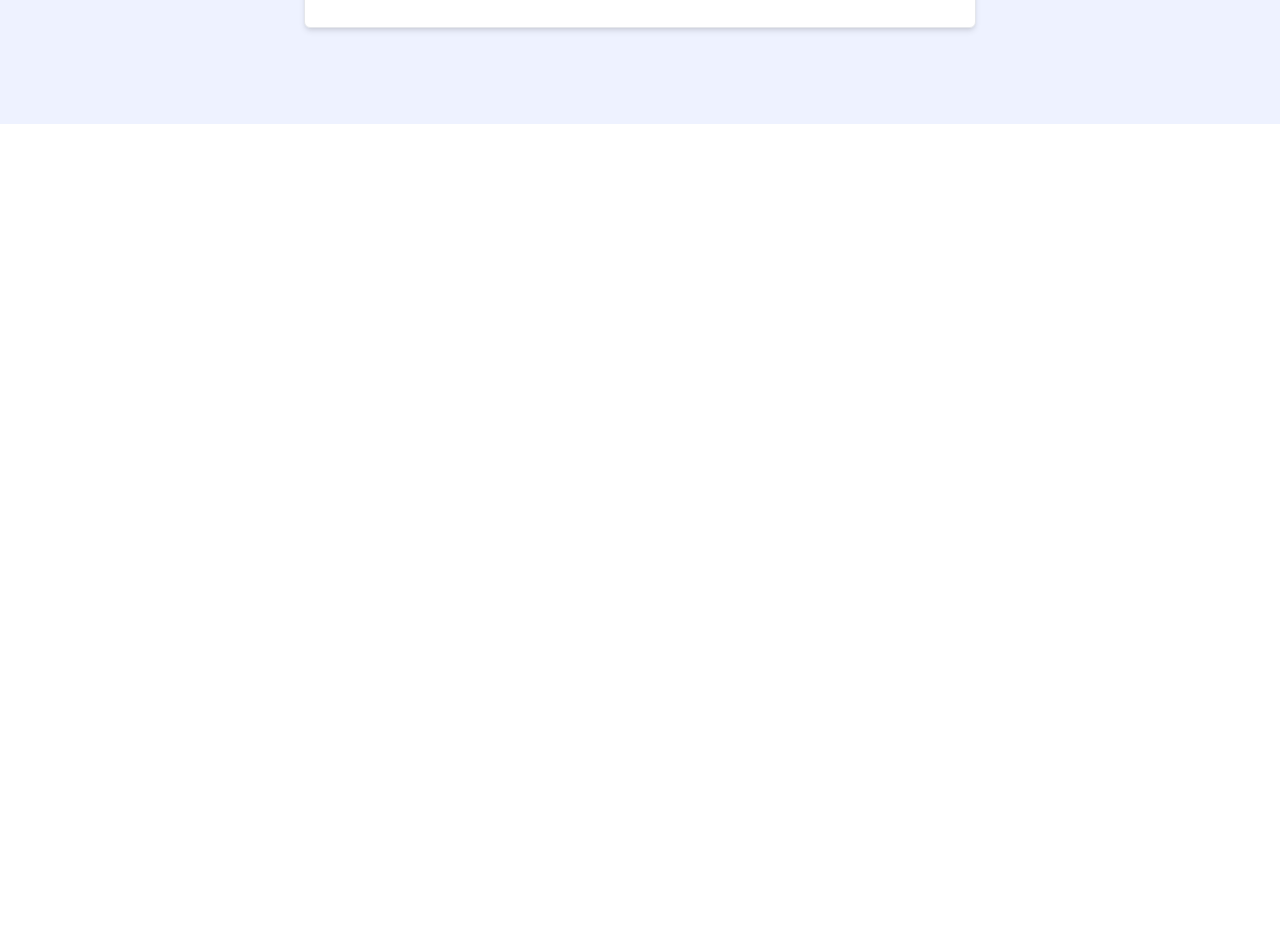
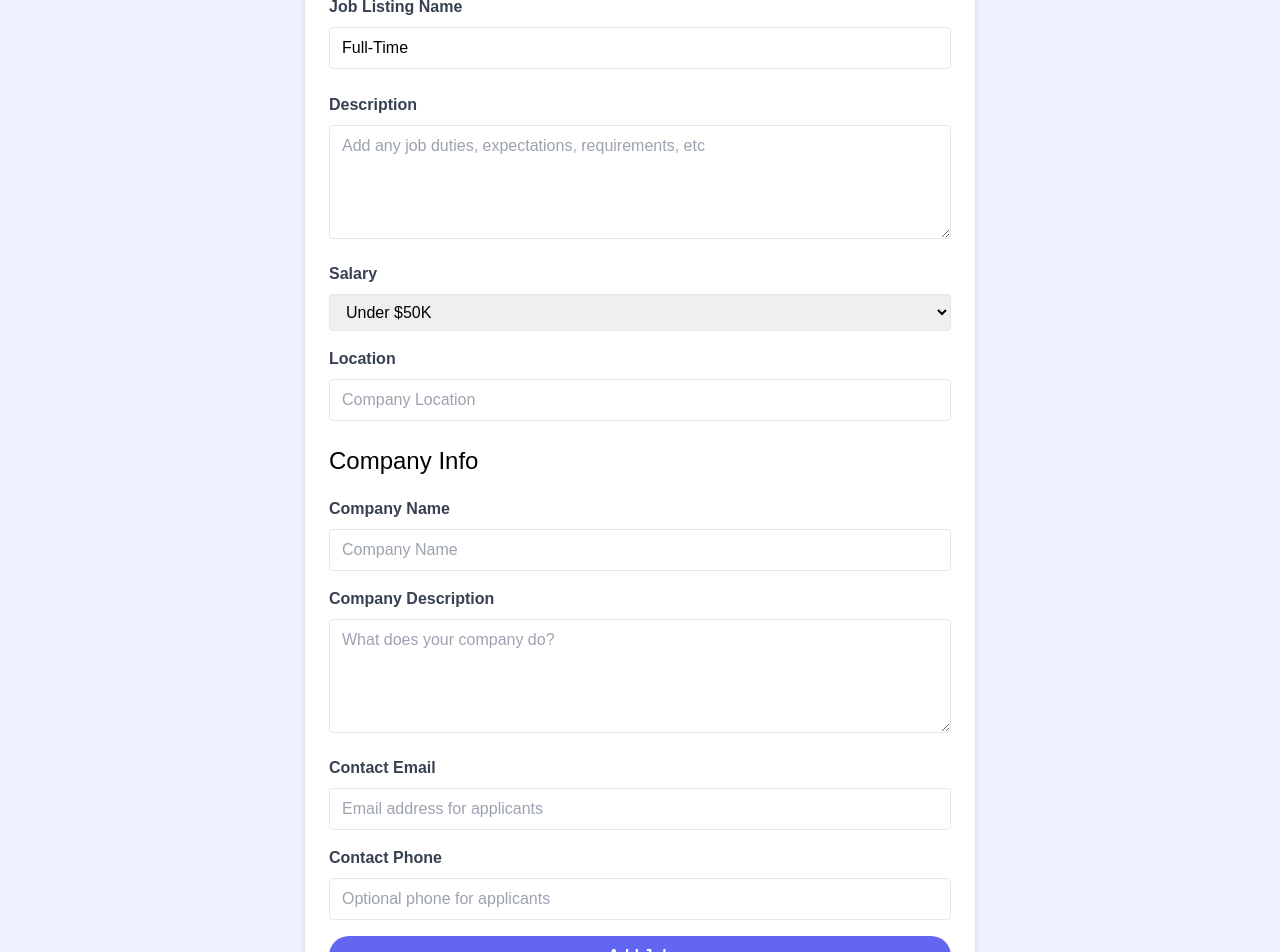
Before and after one commit to hongduck710/REACT-CRASH-2024, a React (Vite) app: page /add-job in a window 1280 px wide. Shown: the part 360-1312 px from the top of the page. Before the commit the page ends 800 px from the top, so only its background shows below. Built offline with nearby package versions, Linux system fonts and the light colour scheme.

Commit message:
2:45:41 까지 완료. 삭제 기능 구현 중

```diff
--- a/src/App.jsx
+++ b/src/App.jsx
@@ -11,19 +11,37 @@
 import JobPage, { jobLoader } from './pages/JobPage';
 import AddJobPage from './pages/AddJobPage';
 
+const App = () => {
+
+  // Job 삭제
+  const addJob = async (newJob) => {
+    const res = await fetch("/api/jobs", {
+      method: "POST",
+      headers: {
+        "Content-Type": "application/json"
+      },
+      body: JSON.stringify(newJob)
+    });
+    return;
+  }
+
+  // Job 추가
+  const deleteJob = async (id) => {
+    console.log("delete", id);
+  }
+
   const router = createBrowserRouter(
     createRoutesFromElements(
     <Route path='/' element={<MainLayout />} >
       <Route index element={ <HomePage /> } />
       <Route path='/jobs' element= { <JobsPage /> } />
-    <Route path='/add-job' element= { <AddJobPage/> } />
-    <Route path='/jobs/:id' element={ <JobPage /> } loader={ jobLoader } />
+      <Route path='/add-job' element= { <AddJobPage addJobSubmit={addJob} /> } />
+      <Route path='/jobs/:id' element={ <JobPage deleteJob={ deleteJob } /> } loader={ jobLoader } />
       <Route path='*'  element= { <NotFoundPage /> } />
     </Route>
     )
   );
 
-const App = () => {
   return <RouterProvider router = { router } />
 
 };
--- a/src/jobs.json
+++ b/src/jobs.json
@@ -83,6 +83,20 @@
         "contactEmail": "contact@ipsumlorem.com",
         "contactPhone": "555-555-5555"
       }
+    },
+    {
+      "title": "컴미월드 구인",
+      "type": "",
+      "location": "서울",
+      "description": "안녕? 난 컴미야",
+      "salary": "$100K - 125K",
+      "company": {
+        "name": "컴미월드",
+        "description": "ㅇㅇㅇ",
+        "contactEmail": "commi1234@gmail.com",
+        "contactPhone": "1234-1234-1234"
+      },
+      "id": "15W-7ee"
     }
   ]
 }
--- a/src/pages/AddJobPage.jsx
+++ b/src/pages/AddJobPage.jsx
@@ -1,22 +1,45 @@
 import { useState } from "react";
+import { useNavigate } from "react-router-dom";
 
-const AddJobPage = () => {
-    const [title, setTitle] = useState('');
+const AddJobPage = ({ addJobSubmit }) => {
+    const [title, setTitle] = useState('Full-Time');
     const [type, setType] = useState('');
     const [location, setLocation] = useState('');
     const [description, setDescription] = useState('');
-    const [salary, setSalary] = useState('');
+    const [salary, setSalary] = useState('Under $50K');
     const [companyName, setCompanyName] = useState('');
     const [companyDescription, setCompanyDescription] = useState('');
     const [contactEmail, setContactEmail] = useState('');
     const [contactPhone, setContactPhone] = useState('');
+
+    const navigate = useNavigate();
+
+    const submitForm = (e) => {
+        e.preventDefault();
+        const newJob = {
+            title,
+            type,
+            location,
+            description,
+            salary,
+            company: {
+                name: companyName,
+                description: companyDescription,
+                contactEmail,
+                contactPhone,
+            },
+        };
+        addJobSubmit(newJob);
+
+        return navigate("/jobs");
+    };
 
     return (
         <section className="bg-indigo-50">
             <div className="container m-auto max-w-2xl py-24">
                 <div className="bg-white px-6 py-8 mb-4 shadow-md rounded-md
                 border m-4 md:m-0">
-                    <form>
+                    <form onSubmit={submitForm}>
                         <h2 className="text-3xl text-center font-semibold mb-6">Add Job</h2>
                         <div className="mb-4">
                             <label htmlFor="type" className="block text-gray-700 font-bold mb-2">
@@ -28,13 +51,167 @@
                                 className="border rounded w-full py-2 px-3"
                                 required
                                 value={type}
+                                onChange={(e) =>  setType(e.target.value)}
                             >
                                 <option value='Full-Time'>Full-Time</option>
                                 <option value='Part-Time'>Part-Time</option>
                                 <option value="Remote">Remote</option>
                                 <option value="Internship">Internship</option>
                             </select>
-
+                        </div>
+                        <div className="mb-4">
+                            <label className="block text-gray-700 font-bold mb-2">
+                                Job Listing Name
+                            </label>
+                            <input
+                                type="text"
+                                id="title"
+                                name="title"
+                                className="border rounded w-full py-2 px-3 mb-2"
+                                placeholder="eg. Beautiful Apartment In Miami"
+                                required
+                                value={title}
+                                onChange={(e) => setTitle(e.target.value)}
+                            />
+                        </div>
+                        <div className="mb-4">
+                            <label
+                                htmlFor="decription"
+                                className="block text-gray-700 font-bold mb-2"
+                            >
+                                Description
+                            </label>
+                            <textarea
+                                id="description"
+                                name="description"
+                                className="border rounded w-full py-2 px-3"
+                                rows="4"
+                                placeholder="Add any job duties, expectations, requirements, etc"
+                                value={description}
+                                onChange={(e) => setDescription(e.target.value)}
+                            ></textarea>
+                        </div>
+                        <div className="mb-4">
+                            <label
+                                htmlFor="type"
+                                className="block text-gray-700 font-bold mb-2"
+                            >
+                                Salary
+                            </label>
+                            <select
+                                id="salary"
+                                name="salary"
+                                className="border rounded w-full py-2 px-3"
+                                required
+                                value={salary}
+                                onChange={(e) => setSalary(e.target.value)}
+                            >
+                                <option value="Under $50K">Under $50K</option>
+                                <option value="$50K - 60K">$50K - 60K</option>
+                                <option value="$60K - 70K">$60K - 70K</option>
+                                <option value="$70K - 80K">$70K - 80K</option>
+                                <option value="$80K - 90K">$80K - 90K</option>
+                                <option value="$90K - 100K">$90K - 100K</option>
+                                <option value="$100K - 125K">$100K - 125K</option>
+                                <option value="$125K - 150K">$125K - 150K</option>
+                                <option value="$150K - 175K">$150K - 175K</option>
+                                <option value="$175K - 200K">$175K - 200K</option>
+                                <option value="Over  $200K">Over $200K</option>
+                            </select>
+                        </div>
+                        <div className="mb-4">
+                            <label className="block text-gray-700 font-bold mb-2">
+                                Location
+                            </label>
+                            <input
+                                type="text"
+                                id="location"
+                                className="border rounded w-full py-2 px-3 mb-2"
+                                placeholder="Company Location"
+                                required
+                                value={location}
+                                onChange={(e) => setLocation(e.target.value)}
+                            />
+                        </div>
+                        <h3 className="text-2xl mb-5">Company Info</h3>
+                        <div className="mb-4">
+                            <label
+                                htmlFor="company"
+                                className="block text-gray-700 font-bold mb-2"
+                            >
+                                Company Name
+                            </label>
+                            <input
+                                type="text"
+                                id="company"
+                                name="company"
+                                className="border rounded w-full py-2 px-3"
+                                placeholder="Company Name"
+                                value={companyName}
+                                onChange={(e) => setCompanyName(e.target.value)}
+                            />
+                        </div>
+                        <div className="mb-4">
+                            <label
+                                htmlFor="company_description"
+                                className="block text-gray-700 font-bold mb-2"
+                            >
+                                    Company Description
+                            </label>
+                            <textarea
+                                id="company_description"
+                                name="company_description"
+                                className="border rounded w-full py-2 px-3"
+                                rows="4"
+                                placeholder="What does your company do?"
+                                value={companyDescription}
+                                onChange={(e) => setCompanyDescription(e.target.value)}
+                            ></textarea>
+                        </div>
+                        <div className="mb-4">
+                            <label
+                                htmlFor="contact_email"
+                                className="block text-gray-700 font-bold mb-2"
+                            >
+                                Contact Email
+                            </label>
+                            <input
+                                type="email"
+                                id="contact_email"
+                                name="contact_email"
+                                className="border rounded w-full py-2 px-3"
+                                placeholder="Email address for applicants"
+                                required
+                                value={contactEmail}
+                                onChange={(e) => setContactEmail(e.target.value)}
+                             />
+                        </div>
+                        <div className="mb-4">
+                            <label
+                                htmlFor="contact_phone"
+                                className="block text-gray-700 font-bold mb-2"
+                            >
+                                Contact Phone
+                            </label>
+                            <input
+                                type="tel"
+                                id="contact_phone"
+                                name="contact_phone"
+                                className="border rounded w-full py-2 px-3"
+                                placeholder="Optional phone for applicants"
+                                value={contactPhone}
+                                onChange={(e) => setContactPhone(e.target.value)}
+                            />
+                        </div>
+                        <div>
+                            <button
+                                className="bg-indigo-500 hover:bg-indigo-600 text-white
+                                font-bold py-2 px-4 rounded-full w-full focus:outline-none
+                                focus:shadow-outline"
+                                type="submit"
+                            >
+                                Add Job
+                            </button>
                         </div>
                     </form>
                 </div>
```
Also changed, not shown: src/pages/JobPage.jsx (+14 -4 lines). Lines whose indentation alone changed are shown as unchanged.
